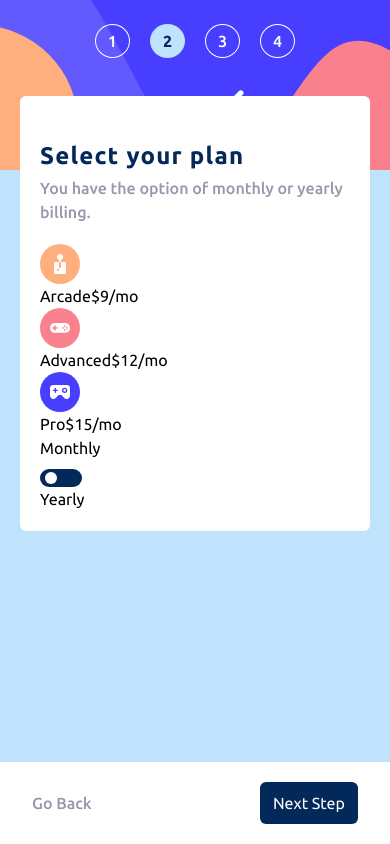
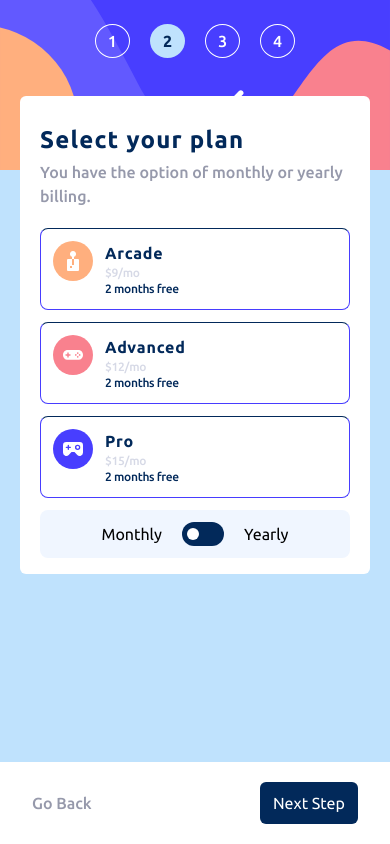
Before and after one commit to Aik-202/aik-multi-step-form, a React (Vite) app in the folder multi-step_form/: page /plans in a window 390 px wide. Built offline with nearby package versions, Linux system fonts and the light colour scheme.

Commit message:
Finished styling for mobile

```diff
--- a/multi-step_form/src/Components/Form/FormHeaders.jsx
+++ b/multi-step_form/src/Components/Form/FormHeaders.jsx
@@ -11,7 +11,8 @@ export default function FormHeaders(props) {
       props.addons && item.id == 3 ? 'flex' :
       props.finished && item.id == 4 ? 'flex' : 'hidden'
     } flex flex-col lg:w-max`}>
-      <h1 className='text-marine text-2xl font-bold tracking-wider leading-10'>{item.title}</h1>
+      <h1 className={`text-marine text-2xl font-bold tracking-wider leading-10
+      ${props.plans ? '-mt-3 sm:mt-auto':'mt-auto' }`}>{item.title}</h1>
       <p className='text-cool font-medium leading-6 lg:text-sm lg:w-full'>{item.info}</p>
     </div>})
   )
--- a/multi-step_form/src/Components/Form/PlansInfo.jsx
+++ b/multi-step_form/src/Components/Form/PlansInfo.jsx
@@ -1,26 +1,36 @@
 import React from 'react'
 import { FormHeaders } from '../'
 import { plans } from '../../Data/demo'
+import { useNavigate } from 'react-router-dom'
 
 export default function PlansInfo() {
+  const navigate = useNavigate();
+  const [planActive, setPlanActive] = React.useState('Arcade');
+
+  const back = () => {
+    navigate('/');
+  }
+
   return (
     <section>
         <div className='bg-white flex flex-col space-y-5 justify-center content-center px-5
-        absolute h-max top-24 right-0 left-0 py-5 mx-5 rounded-md sm:static md:mr-10'>
+        absolute h-max top-24 right-0 left-0 py-4 mx-5 rounded-md sm:static md:mr-10'>
           <FormHeaders personal={false} plans={true} addons={false} finished={false}/>
-          <div>
-            {plans.map((item) => {return <div key={item.text}>
-              <img src={item.img}/>
-              <h2>
-                <span>{item.text}</span>
-                <span>{item.fee}</span>
+          <div className='flex flex-col space-y-3'>
+            {plans.map((item) => {return <div key={item.text} className='flex flex-row space-x-3 border-[1px]
+            border-purplish rounded-lg px-3 py-3 border-t-marine'>
+              <img src={item.img} className='self-start'/>
+              <h2 className='flex flex-col space-y-0'>
+                <span className='text-base font-bold tracking-wider text-marine'>{item.text}</span>
+                <span className='text-xs font-medium tracking-tight text-light-gray'>{item.fee}</span>
+                <span className='text-xs font-medium text-marine tracking-tight'>2 months free</span>
               </h2>
             </div>})}
-            <div>
+            <div className='flex flex-row space-x-5 justify-center bg-magnolia py-3 rounded-lg'>
               <h2>Monthly</h2>
               <button className='bg-marine border-[1px] border-transparent px-5 py-2 rounded-xl relative'>
                 <span className='rounded-[100%] border-[1px] border-transparent bg-white px-[0.3rem] py-[0.3rem]
-                absolute top-[2px] left-1'></span>
+                absolute top-[5px] left-1'></span>
               </button>
               <h2>Yearly</h2>
             </div>
@@ -28,7 +38,7 @@ export default function PlansInfo() {
         </div>
         <div className='flex justify-between bg-white
         py-5 px-8 absolute bottom-0 right-0 left-0 sm:static sm:pr-10 md:pr-16 sm:rounded-xl'>
-          <button className='text-cool font-medium'>Go Back</button>
+          <button className='text-cool font-medium' onClick={back}>Go Back</button>
           <button className='border-[1px] border-solid border-transparent rounded-md px-3 py-2 text-white
         bg-marine'>Next Step</button>
         </div>
```
Also changed, not shown: 1 other file (tests, documents, lock files or other folders).
